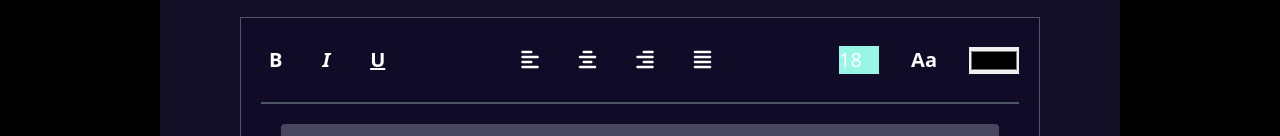
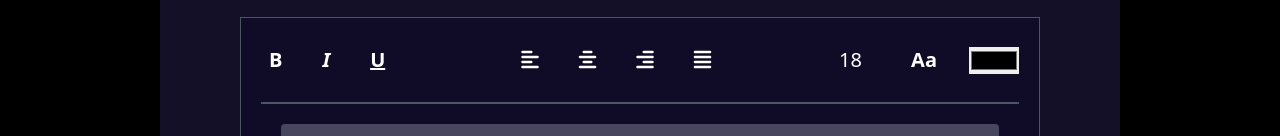
Before and after one commit to symoon007/text-editor, a plain HTML site: page index.html in a window 1280 px wide. Both pictures are taken after a click on the button "Dark mode". Shown: the part 151-287 px from the top of the page. Drawn offline with nearby package versions, Linux system fonts and the light colour scheme.

Commit message:
bg changed

```diff
--- a/js/text.js
+++ b/js/text.js
@@ -4,10 +4,12 @@ function toggleDarkMode() {
   const editor = document.querySelector("#dark-div");
   const section = document.querySelector("#dark-section");
   const editorText = document.querySelector("#text");
+  const fontSize = document.querySelector("#font-size");
   const toggle = document.querySelector(".toggle");
 
   body.classList.toggle("dark-mode");
   section.classList.toggle("dark-mode");
+  fontSize.classList.toggle("dark-mode");
   editor.classList.toggle("dark-mode");
   editorText.classList.toggle("dark-mode");
   toggle.classList.toggle("active");
--- a/style.css
+++ b/style.css
@@ -17,9 +17,9 @@ body.dark-mode {
 #text.dark-mode {
     background-color: rgb(71, 70, 94);
 }
-/* .editor.dark-mode {
-    background-color: rgb(19, 16, 39);
-} */
+#font-size.dark-mode {
+    background-color: rgb(16, 12, 39);
+}
 
 #text {
     overflow:scroll ;
```
